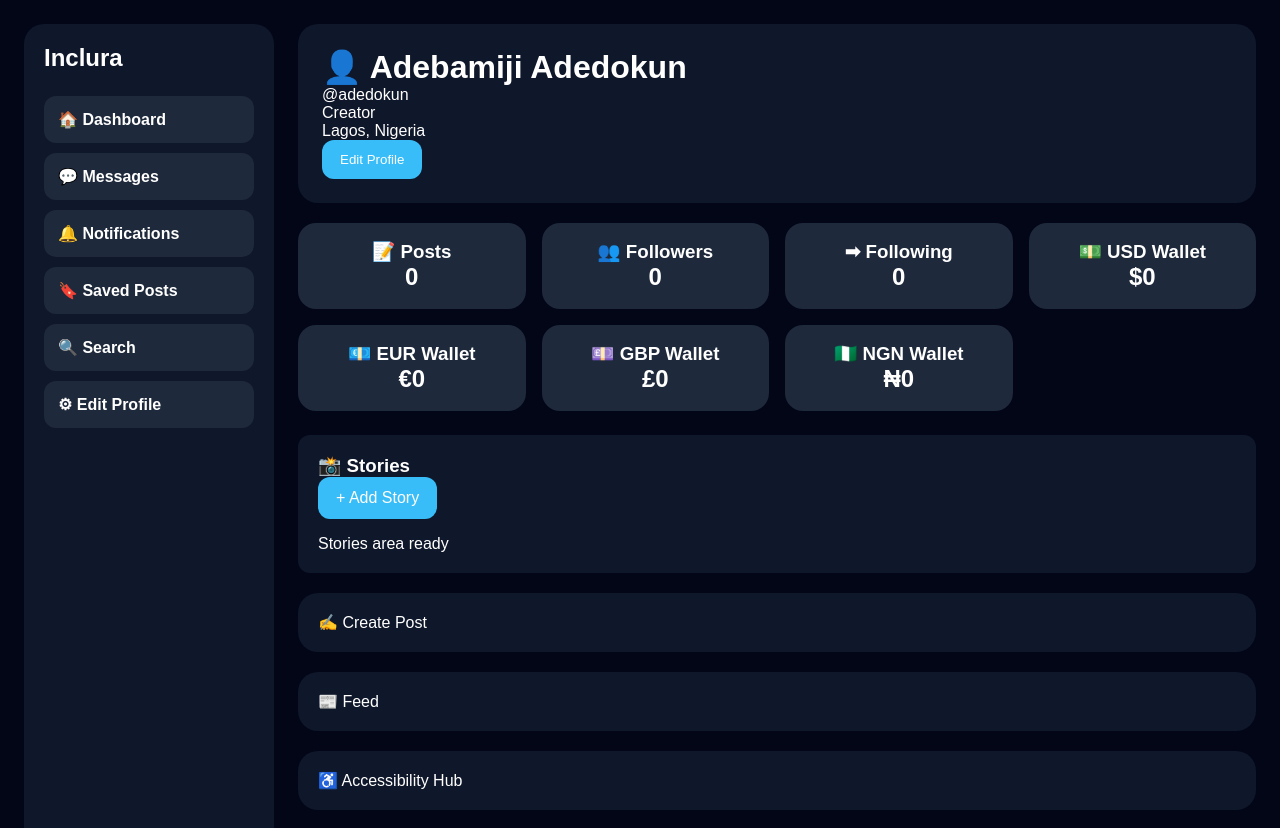
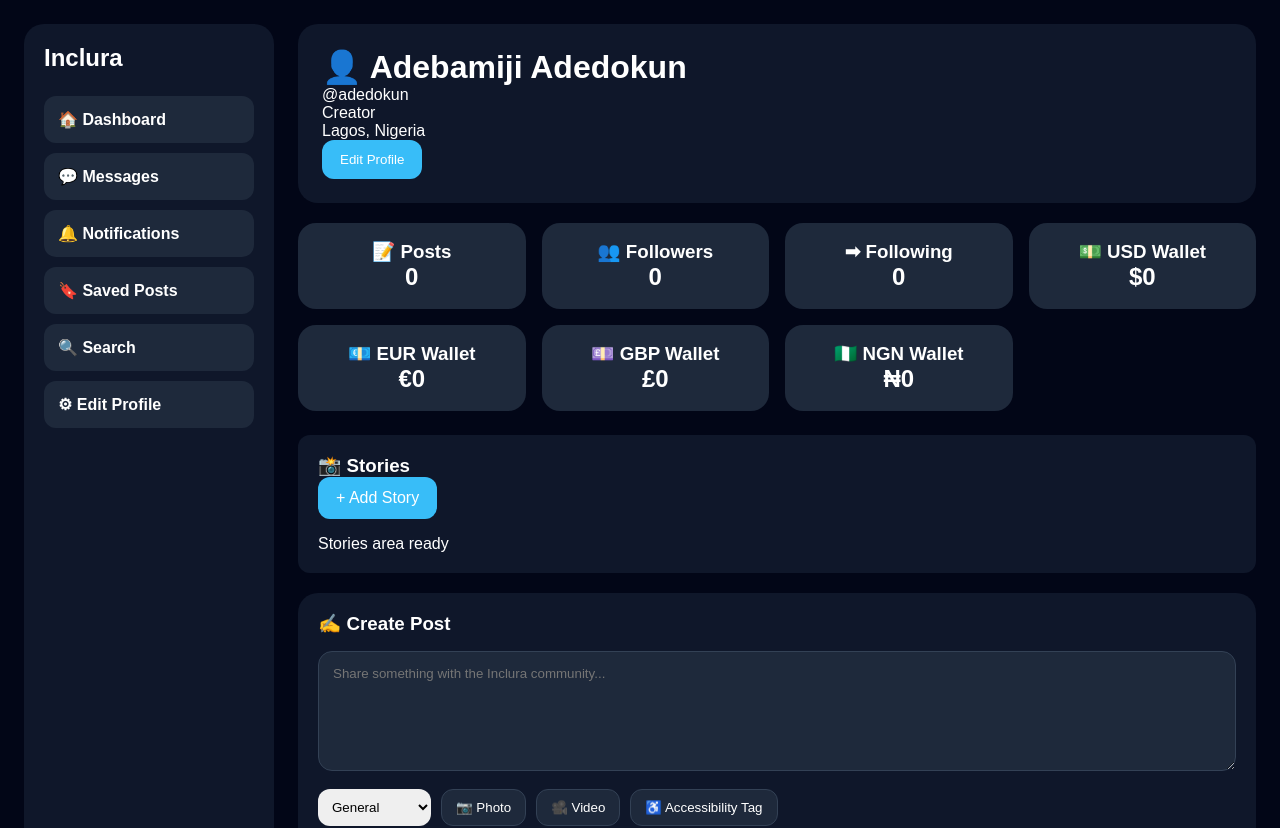
Before and after one commit to inclurah-png/inclura-web, a React (Vite) app: page /profile in a window 1280 px wide. Shown: the top 828 px of the page. Built offline with nearby package versions, Linux system fonts and the light colour scheme; no server answers; sample sign-in values are in the browser's storage.

Commit message:
Update Profile.jsx
Fix and update Profile.jsx

```diff
--- a/src/pages/Profile.jsx
+++ b/src/pages/Profile.jsx
@@ -1,3 +1,4 @@
+import CreatePost from "../components/CreatePost";
 import StoriesSection from "../components/StoriesSection";
 import DashboardLayout from "../components/DashboardLayout";
 import DashboardStats from "../components/DashboardStats";
@@ -49,6 +50,8 @@ function Profile() {
 
       {/* Stories */}
 <StoriesSection />
+
+<CreatePost />
 
       {/* Create Post */}
       <div
```
